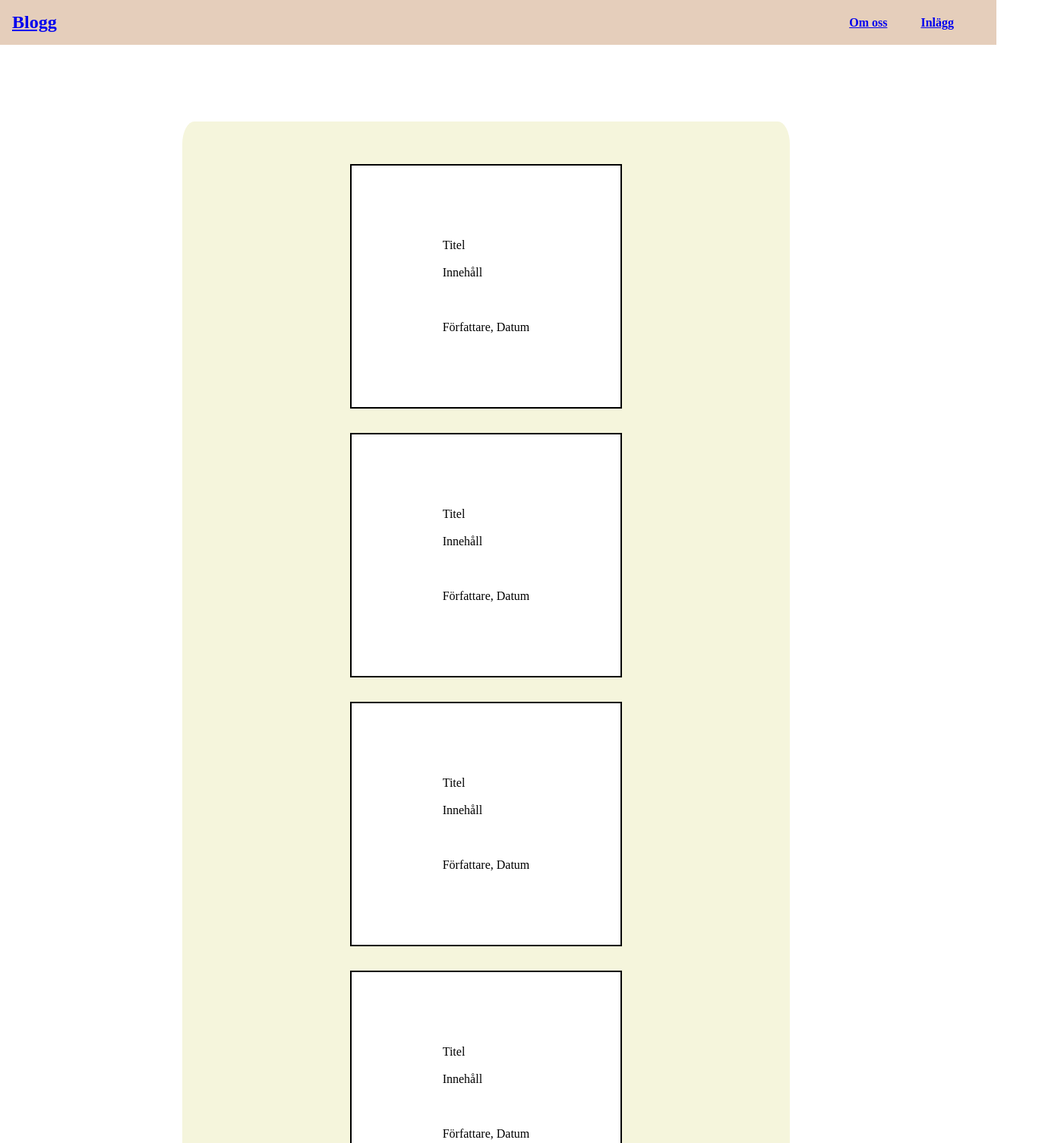
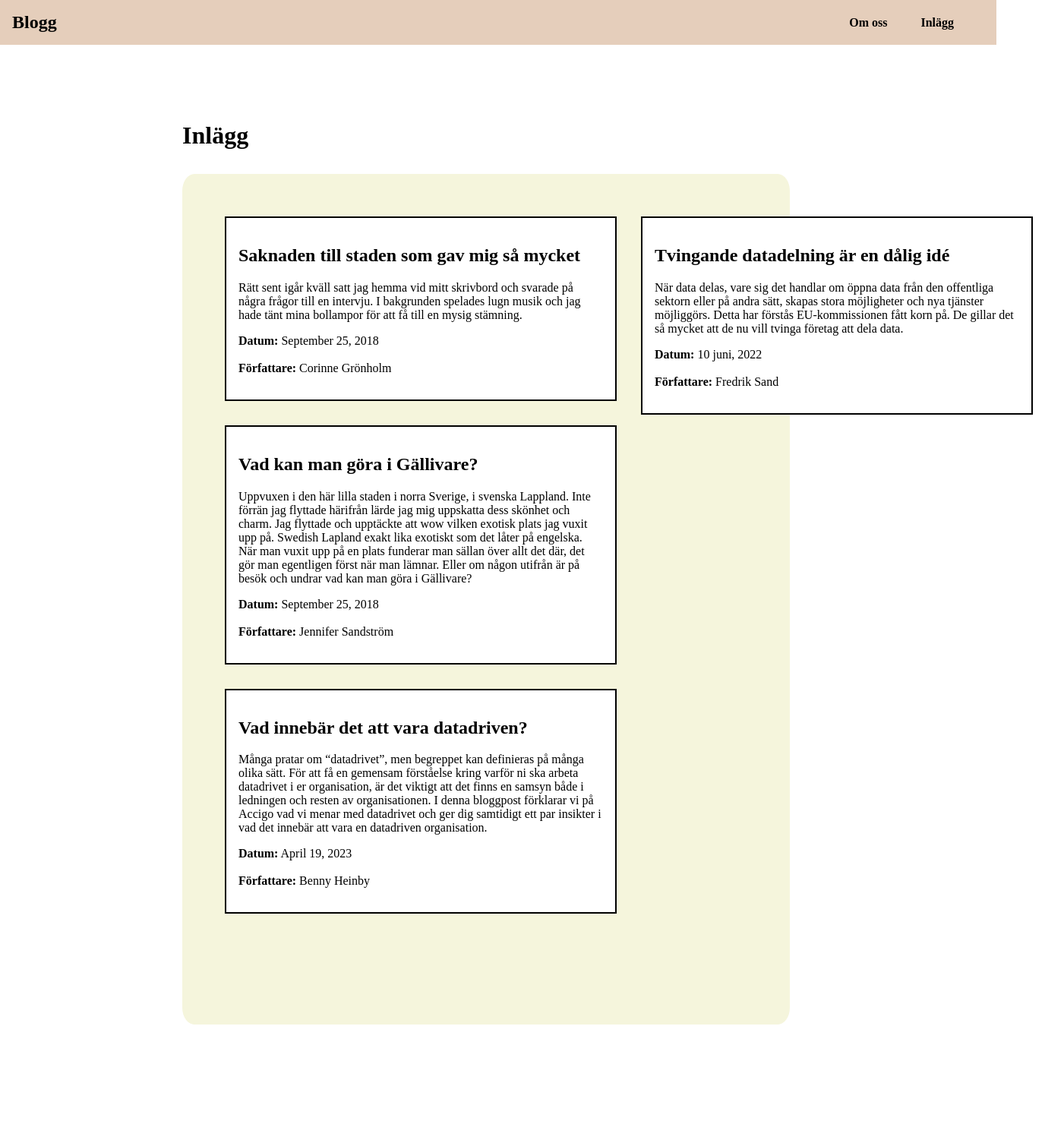
Before and after one commit to Evenelly/Blogg-sida, a plain HTML site: page Övriga-sidor/Inlägg.html in a window 1280 px wide. Shown: the top 1505 px of the page at 76% size, 1376 px wide, since content can reach past the window. Drawn offline with Linux system fonts and the light colour scheme.

```diff
--- a/main.css
+++ b/main.css
@@ -35,35 +35,37 @@
         margin: 0;
     }
 
+    a{
+        text-decoration: none;
+        color: inherit;
+    }
 
+    h1{
+        margin: 13vh 20vh 4vh;
+        padding: 2vh;
+        background-color: white;
+    }
 
     .introduktion-container {
         display: flex;
         flex-direction: column;
         align-items: center;
-        margin: 15vh;
+        margin: 0vh 20vh;
         max-width: 100%;
+        background-color: beige;
+        padding: 5vh;
+        border-radius: 2%;
     }
 
-    .title h1{
-        margin: 2vh;
-        padding: 2vh;
-        color: #d1e6f0;
-        -webkit-text-stroke: black 0.7px;
-        border: solid 2px #e5cebb;
-        border-radius: 3%;
-        background-color: #fff8f3;
-    }
 
     .introduktion {
         max-width: 100%;
-        border-radius: 2%;
-        border: solid 2px #e5cebb;
-        background-color: #fff8f3;
+        border: solid 2px;
+        background-color: white;
     }
 
     .introduktion p {
         color: black;
         margin: 0;
-        padding: 8vh 20vh 8vh 20vh;
+        padding: 5vh 10vh;
     }
--- a/Övriga-sidor/Inlägg.html
+++ b/Övriga-sidor/Inlägg.html
@@ -12,54 +12,86 @@
     <body>
 
         <div class="header">
-            <a href="http://127.0.0.1:5501/index.html"><h2>Blogg</h2></a>
+            <a href="http://127.0.0.1:5500/index.html"><h2>Blogg</h2></a>
             <div class="nav-links">
-                <a href="http://127.0.0.1:5501/%C3%96vriga-sidor/om-oss.html"><h><b>Om oss</b></h></a>
-                <a href="http://127.0.0.1:5501/%C3%96vriga-sidor/inl%C3%A4gg.html"><h><b>Inlägg</b></h></a>
+                <a href="http://127.0.0.1:5500/%C3%96vriga-sidor/om-oss.html"><h><b>Om oss</b></h></a>
+                <a href="http://127.0.0.1:5500/%C3%96vriga-sidor/inl%C3%A4gg.html"><h><b>Inlägg</b></h></a>
             </div>
         </div>
 
+        <h1>Inlägg</h1>
+
         <div class="inlägg-container">
+
+            <a href="https://www.corinnegronholm.com/blogg/2018/9/25/saknaden-till-staden-som-gav-mig-sa-mycket">
+
                 <div class="inlägg">
+                    <h2>Saknaden till staden som gav mig så mycket</h2>
                     <p>
-                    Titel <br><br>
-                    Innehåll
-
-
-
-                    <br><br><br><br>Författare, Datum
+                        Rätt sent igår kväll satt jag hemma vid mitt skrivbord och
+                        svarade på några frågor till en intervju. I bakgrunden spelades
+                        lugn musik och jag hade tänt mina bollampor för att få till en mysig stämning.
+                    </p>
+                    <p>
+                        <b>Datum:</b> September 25, 2018<br><br>
+                        <b>Författare:</b> Corinne Grönholm
                     </p>
                 </div>
+
+            </a>
+
+            <a href="https://jennifersandstrom.se/vad-kan-man-gora-i-gallivare/">
+
                 <div class="inlägg">
+                    <h2>Vad kan man göra i Gällivare?</h2>
                     <p>
-                    Titel <br><br>
-                    Innehåll
-
-
-
-                    <br><br><br><br>Författare, Datum
+                        Uppvuxen i den här lilla staden i norra Sverige, i svenska Lappland. Inte förrän
+                        jag flyttade härifrån lärde jag mig uppskatta dess skönhet och charm. Jag flyttade
+                        och upptäckte att wow vilken exotisk plats jag vuxit upp på. Swedish Lapland exakt
+                        lika exotiskt som det låter på engelska. När man vuxit upp på en plats funderar man
+                        sällan över allt det där, det gör man egentligen först när man lämnar. Eller om någon
+                        utifrån är på besök och undrar vad kan man göra i Gällivare?
+                    </p>
+                    <p>
+                        <b>Datum:</b> September 25, 2018 <br><br>
+                        <b>Författare:</b> Jennifer Sandström
                     </p>
                 </div>
+
+            </a>
+            <a href="https://blog.accigo.se/blogg/vad-innebar-det-att-vara-datadriven">
+
                 <div class="inlägg">
+                    <h2>Vad innebär det att vara datadriven?</h2>
                     <p>
-                    Titel <br><br>
-                    Innehåll
-
-
-
-                    <br><br><br><br>Författare, Datum
+                        Många pratar om “datadrivet”, men begreppet kan definieras på många olika sätt. För att
+                        få en gemensam förståelse kring varför ni ska arbeta datadrivet i er organisation, är det
+                        viktigt att det finns en samsyn både i ledningen och resten av organisationen. I denna
+                        bloggpost förklarar vi på Accigo vad vi menar med datadrivet och ger dig samtidigt ett par
+                        insikter i vad det innebär att vara en datadriven organisation.
+                    </p>
+                    <p>
+                        <b>Datum:</b> April 19, 2023<br><br>
+                        <b>Författare:</b> Benny Heinby
                     </p>
                 </div>
+
+            </a>
+            <a href="https://www.techsverige.se/2022/06/tvingande-datadelning-ar-en-dalig-ide/">
                     <div class="inlägg">
+                    <h2>Tvingande datadelning är en dålig idé</h2>
                     <p>
-                    Titel <br><br>
-                    Innehåll
-
-
-
-                    <br><br><br><br>Författare, Datum
+                        När data delas, vare sig det handlar om öppna data från den offentliga sektorn
+                        eller på andra sätt, skapas stora möjligheter och nya tjänster möjliggörs. Detta
+                        har förstås EU-kommissionen fått korn på. De gillar det så mycket att de nu vill
+                        tvinga företag att dela data.
+                    </p>
+                    <p>
+                        <b>Datum:</b> 10 juni, 2022<br><br>
+                        <b>Författare:</b> Fredrik Sand
                     </p>
                     </div>
+            </a>
         </div>
 
     </body>
--- a/Övriga-sidor/Om oss.css
+++ b/Övriga-sidor/Om oss.css
@@ -21,3 +21,43 @@
 .header h2{
     margin: 0;
 }
+
+a{
+    text-decoration: none;
+    color: inherit;
+}
+
+
+
+
+.flex-containter{
+    margin: 20vh 10vh;
+    display: flex;
+    justify-content: space-evenly;
+    gap: 5vh;
+}
+
+
+.image-container p{
+    margin: 1vh 0vh;
+}
+
+.image-container img{
+    height: 30vw;
+}
+
+
+.maintext-container{
+    background-color: beige;
+    margin: 0px;
+    padding: 5vh;
+    border-radius: 2%;
+}
+
+.maintext-container p{
+    width: 50vw;
+    background-color: white;
+    margin: 2vh;
+    padding: 2vh;
+    border: 0.3vh black solid;
+}
--- a/Övriga-sidor/inlägg.css
+++ b/Övriga-sidor/inlägg.css
@@ -22,19 +22,34 @@
     margin: 0;
 }
 
+h1{
+    margin: 20vh 30vh 0vh 30vh;
+}
+
 .inlägg-container{
     display: flex;
+    flex-direction: column;
     flex-wrap: wrap;
     background-color: beige;
-    justify-content: center;
-    margin: 20vh 30vh 20vh 30vh;
+    margin: 4vh 30vh 20vh 30vh;
     padding: 5vh;
     border-radius: 2%;
+    height: 130vh
+}
+
+a{
+    text-decoration: none;
+    color: inherit;
 }
 
 .inlägg{
+    width: 60vh;
     background-color: white;
     margin: 2vh;
-    padding: 10vh 15vh;
-    border: 2px black solid;
+    padding: 2vh;
+    border: 0.3vh black solid;
 }
+
+.inlägg p{
+    flex-grow: 1;
+}
```
Also changed, not shown: index.html (+6 -9 lines), Övriga-sidor/Om-oss.html (+41 -3 lines), Övriga-sidor/painting.jpeg (added). Lines whose indentation alone changed are shown as unchanged.
